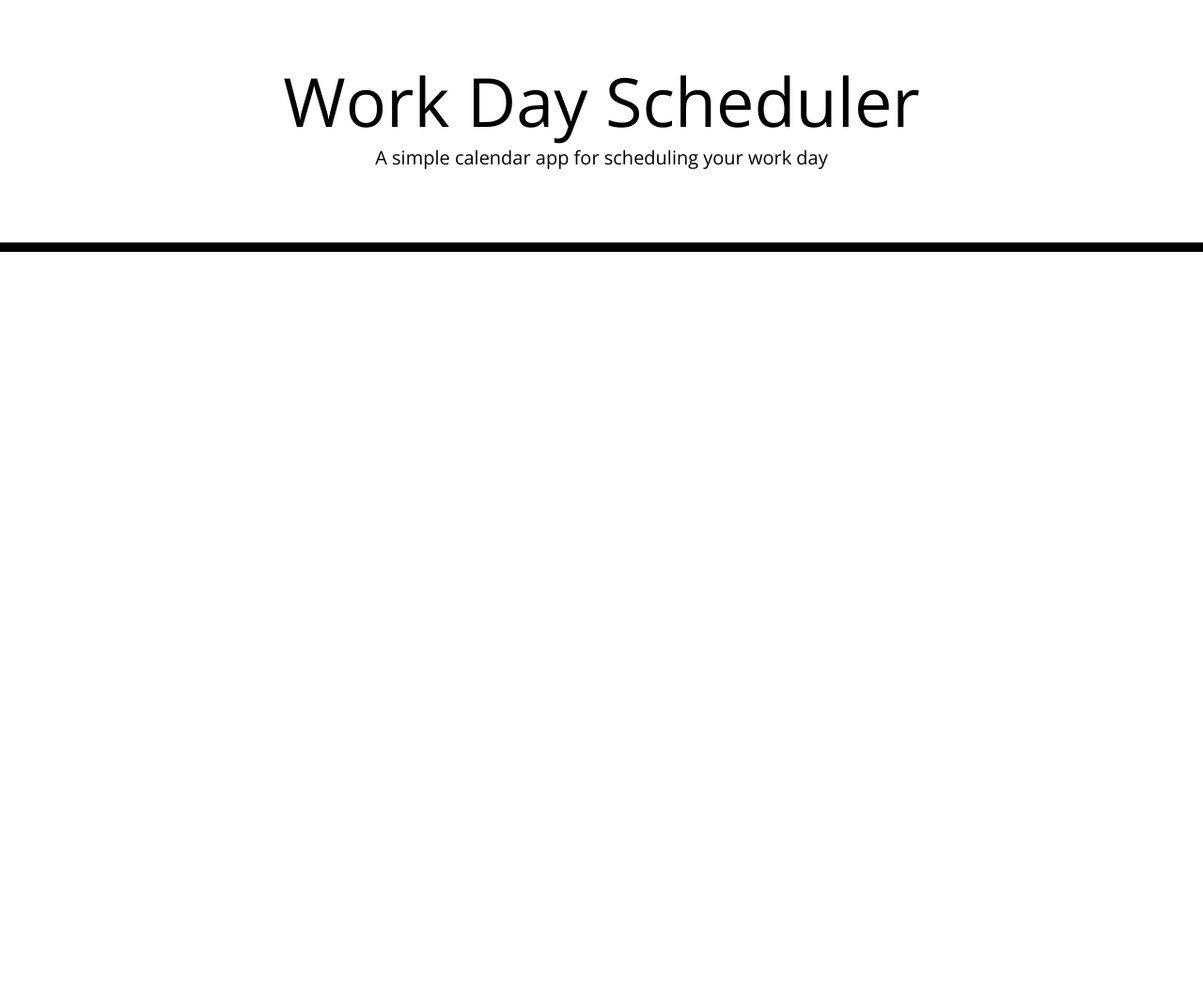
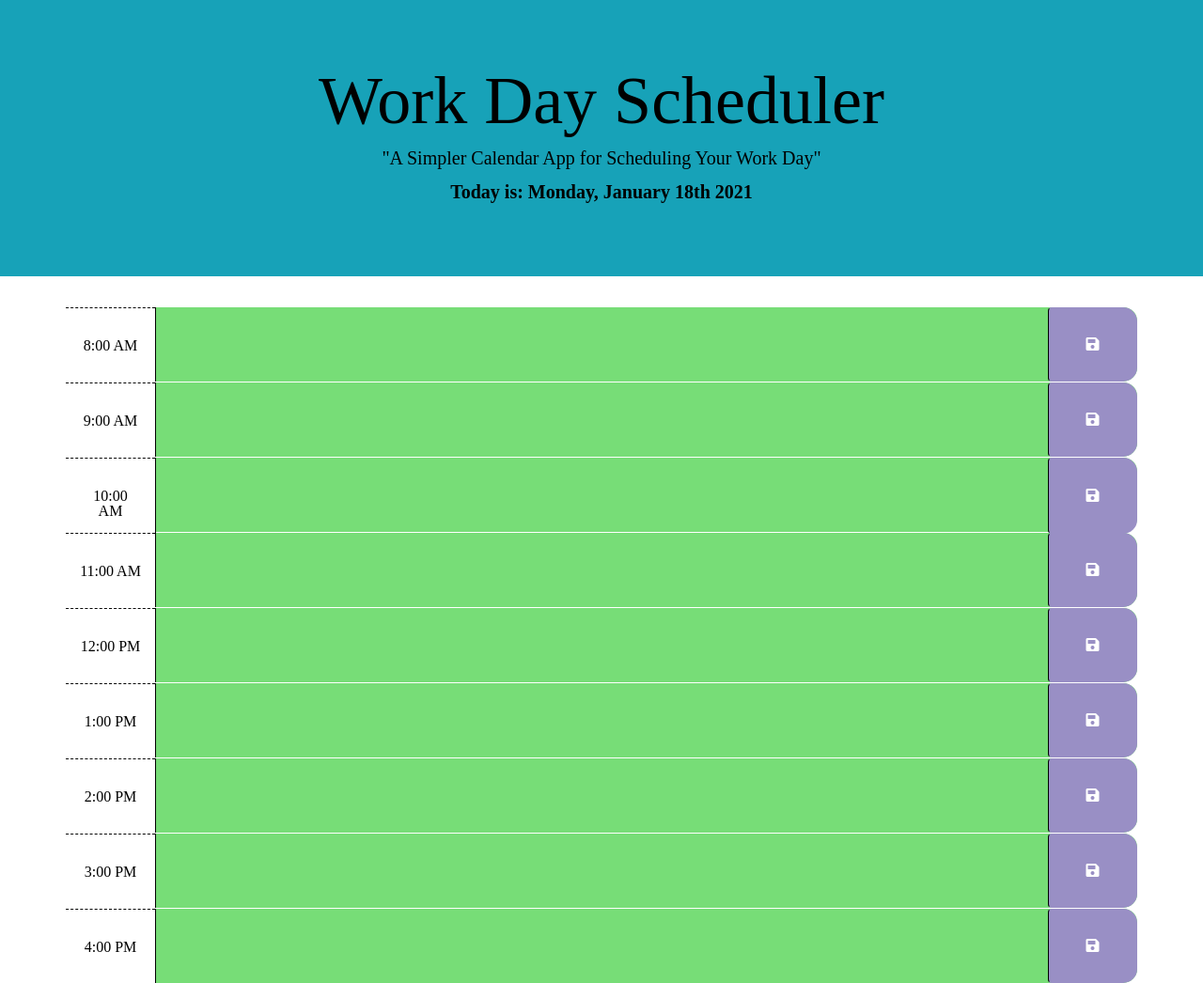
Before and after one commit to MedinaD2/Work-Day-Scheduler, a plain HTML site: page index.html in a window 1280 px wide. Shown: the whole page at 94% size. Before the commit the page ends 800 px from the top, so only its background shows below. Drawn offline with nearby package versions, Linux system fonts and the light colour scheme; files that its build step writes are made by us from their sources; a web font is replaced by a local one.

Commit message:
UX enhancements

```diff
--- a/assets/CSS/style.css
+++ b/assets/CSS/style.css
@@ -1,5 +1,5 @@
 body {
-  font-family: 'Open Sans', sans-serif;
+  font-family: 'Times New Roman';
   font-size: 16px;
   line-height: 1;
 }
@@ -13,12 +13,16 @@ textarea{
   padding: 10px;
 }
 
+header h1 {
+  font-family: "times new roman";
+}
+
 .jumbotron {
   text-align: center;
-  background-color: transparent;
+  background-color: #5fa2a7;
   color: black;
   border-radius: 0;
-  border-bottom: 10px solid black;
+
 }
 
 .description{
@@ -61,10 +65,11 @@ textarea{
   border-left: 1px solid black;
   border-top-right-radius: 15px;
   border-bottom-right-radius: 15px;
-  background-color: #06AED5;
+  background-color: #998fc5;
   color: white;
 }
 
 .saveBtn i:hover {
   font-size: 20px;
   transition: all .3s ease-in-out;
+}
--- a/assets/JS/index.js
+++ b/assets/JS/index.js
@@ -1 +1,70 @@
-var
+
+var now = dayjs().hour()
+
+// Variable to hold the hours and events and reload any tasks saved in local storage
+var tasks = ["", "", "", "", "", "", "", "",]
+    if (localStorage.getItem("tasks")){
+        tasks = JSON.parse(localStorage.getItem("tasks"))
+    }
+
+// Save items in LS
+localStorage.setItem("tasks", JSON.stringify(tasks))
+
+// From LS
+var mySavedTasks = JSON.parse(localStorage.getItem("tasks"));
+mySavedTasks.forEach( function(element, index) {
+document.getElementById(index+"textarea").value = element
+})
+
+// WHEN BUTTON IS CLICKED ITEMS ARE SAVED
+$(".saveBtn").click(function(event){
+    var buttonId = event.currentTarget.id
+    var newTask = document.getElementById(buttonId[0] + "textarea").value
+    var taskNumber = parseInt(buttonId[0]);
+    tasks[taskNumber]=newTask;
+    localStorage.setItem("tasks", JSON.stringify(tasks));
+})
+
+//  CURRENT DAY
+$('#currentDay').text("Today is: " + moment().format('dddd') + ", " + moment().format('MMMM Do YYYY'));
+
+//  EDIT BLOCK
+$(".description").on("click", "p", function() {
+
+    var text = $(this)
+      .text()
+      .trim();
+
+    // replace p element with a new textarea
+    var textInput = $("<textarea>")
+      .addClass("form-control")
+      .val(text);
+    $(this).replaceWith(textInput);
+
+
+    textInput.trigger("focus");
+  });
+
+// CURRENT TIME AND AGENDA
+$(".time-block").each(function () {
+    var agendaHour = $(this).attr("id");
+
+
+    if (agendaHour < now) {
+    $(this).addClass("past");
+    $(this).removeClass("present");
+    $(this).removeClass("future");
+    }
+
+    else if (agendaHour == now) {
+    $(this).removeClass("past");
+    $(this).addClass("present");
+    $(this).removeClass("future");
+    }
+
+    else {
+    $(this).removeClass("past");
+    $(this).removeClass("present");
+    $(this).addClass("future");
+    }
+})
--- a/index.html
+++ b/index.html
@@ -18,21 +18,109 @@
       href="https://fonts.googleapis.com/css?family=Open+Sans&display=swap"
       rel="stylesheet"
     />
-    <link rel="stylesheet" href="style.css" />
-    <title>Work Day Scheduler</title>
+    <link rel="preconnect" href="https://fonts.gstatic.com">
+    <link rel="preconnect" href="https://fonts.gstatic.com">
+    <link href="https://fonts.googleapis.com/css2?family=Acme&family=Saira+Extra+Condensed:wght@300&display=swap" rel="stylesheet">     <link rel="stylesheet" href="./assets/css/style.css" />
+    <link rel="stylesheet" href="./assets/CSS/style.css">
+    <title>Work Day Scheduler!</title>
   </head>
 
   <body>
-    <header class="jumbotron">
-      <h1 class="display-3">Work Day Scheduler</h1>
-      <p class="lead">A simple calendar app for scheduling your work day</p>
-      <p id="currentDay" class="lead"></p>
+    <!-- HEADER INFO WITH CURRENT DATE -->
+    <header class="jumbotron bg-info">
+      <h1 class="display-3 text-center">Work Day Scheduler</h1>
+      <p class="lead text-center"> "A Simpler Calendar App for Scheduling Your Work Day" </p>
+      <p id="currentDay" class="lead text-center font-weight-bold"></p>
     </header>
     <div class="container">
+
       <!-- Timeblocks go here -->
+      <div id="8" class="row time-block">
+        <div class="col-md-1 hour">
+          8:00 AM
+        </div>
+        <textarea id="0textarea" class="col-md-10 description">
+        </textarea>
+        <button id="0btn" class="btn saveBtn col-md-1"><i class="fas fa-save"></i></button>
+      </div>
+
+      <div id="9" class="row time-block">
+        <div class="col-md-1 hour">
+          9:00 AM
+        </div>
+        <textarea id="1textarea" class="col-md-10 description">
+        </textarea>
+        <button id="1btn" class="btn saveBtn col-md-1"><i class="fas fa-save"></i></button>
+      </div>
+
+      <div id="10" class="row time-block">
+        <div class="col-md-1 hour">
+          10:00 AM
+        </div>
+        <textarea id="2textarea" class="col-md-10 description">
+        </textarea>
+        <button id="2btn" class="btn saveBtn col-md-1"><i class="fas fa-save"></i></button>
+      </div>
+
+      <div id="11" class="row time-block">
+        <div class="col-md-1 hour">
+          11:00 AM
+        </div>
+        <textarea id="3textarea" class="col-md-10 description">
+        </textarea>
+        <button id="3btn" class="btn saveBtn col-md-1"><i class="fas fa-save"></i></button>
+      </div>
+
+      <div id="12" class="row time-block">
+        <div class="col-md-1 hour">
+          12:00 PM
+        </div>
+        <textarea id="4textarea" class="col-md-10 description">
+        </textarea>
+        <button id="4btn" class="btn saveBtn col-md-1"><i class="fas fa-save"></i></button>
+      </div>
+
+      <div id="13" class="row time-block">
+        <div class="col-md-1 hour">
+          1:00 PM
+        </div>
+        <textarea id="5textarea" class="col-md-10 description">
+        </textarea>
+        <button id="5btn" class="btn saveBtn col-md-1"><i class="fas fa-save"></i></button>
+      </div>
+
+      <div id="14" class="row time-block">
+        <div class="col-md-1 hour">
+          2:00 PM
+        </div>
+        <textarea id="6textarea" class="col-md-10 description">
+        </textarea>
+        <button id="6btn" class="btn saveBtn col-md-1"><i class="fas fa-save"></i></button>
+      </div>
+
+      <div id="15" class="row time-block">
+        <div class="col-md-1 hour">
+          3:00 PM
+        </div>
+        <textarea id="7textarea" class="col-md-10 description">
+        </textarea>
+        <button id="7btn" class="btn saveBtn col-md-1"><i class="fas fa-save"></i></button>
+      </div>
+
+      <div id="16" class="row time-block">
+        <div class="col-md-1 hour">
+          4:00 PM
+        </div>
+        <textarea id="8textarea" class="col-md-10 description">
+        </textarea>
+        <button id="8btn" class="btn saveBtn col-md-1"><i class="fas fa-save"></i></button>
+      </div>
     </div>
+
 
     <script src="https://code.jquery.com/jquery-3.4.1.min.js"></script>
     <script src="https://cdnjs.cloudflare.com/ajax/libs/moment.js/2.24.0/moment.min.js"></script>
+    <script src="https://cdnjs.cloudflare.com/ajax/libs/dayjs/1.10.3/dayjs.min.js" integrity="sha512-0fcCRl828lBlrSCa8QJY51mtNqTcHxabaXVLPgw/jPA5Nutujh6CbTdDgRzl9aSPYW/uuE7c4SffFUQFBAy6lg==" crossorigin="anonymous"></script>
+    <script src="./assets/JS/index.js"></script>
   </body>
 </html>
```
Also changed, not shown: assets/images/Screen Shot 2021-01-17 at 9.45.37 PM.png (added), 1 other file.
